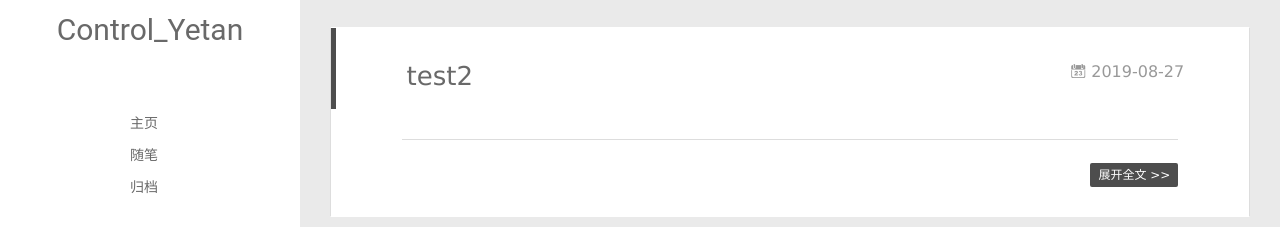
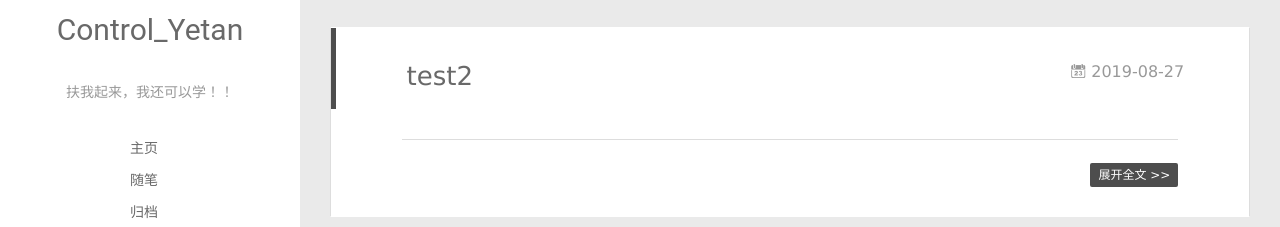
Before and after one commit to Control-YeTan/Control-YeTan.github.io, a plain HTML site: page index.html in a window 1280 px wide. Shown: the part 260-487 px from the top of the page. Drawn offline with Linux system fonts and the light colour scheme; some packages are replaced by stand-ins of ours; a script that the page names is missing.

Commit message:
Site updated: 2019-08-29 14:27:44

```diff
--- a/index.html
+++ b/index.html
@@ -51,6 +51,8 @@
 		<hgroup>
 		  <h1 class="header-author"><a href="/">Control_Yetan</a></h1>
 		</hgroup>
+
+		<p class="header-subtitle">扶我起来，我还可以学！！</p>
 
 
 		<nav class="header-menu">
@@ -109,6 +111,8 @@
 			<hgroup>
 			  <h1 class="header-author js-header-author">Control_Yetan</h1>
 			</hgroup>
+
+			<p class="header-subtitle"><i class="icon icon-quo-left"></i>扶我起来，我还可以学！！<i class="icon icon-quo-right"></i></p>
 
 
 
```
Also changed, not shown: 2019/08/27/ceshi/index.html (+4 -0 lines), 2019/08/27/hello-world/index.html (+4 -0 lines), 2019/08/27/markdown文档训练/index.html (+4 -0 lines), 2019/08/27/test/index.html (+4 -0 lines), 2019/08/27/test2/index.html (+4 -0 lines), 2019/08/27/我的第一篇博客/index.html (+4 -0 lines), 2019/08/28/git操作/index.html (+4 -0 lines), archives/2019/08/index.html (+4 -0 lines), archives/2019/index.html (+4 -0 lines), archives/index.html (+4 -0 lines), tags/md/index.html (+4 -0 lines), tags/随笔/index.html (+4 -0 lines).
